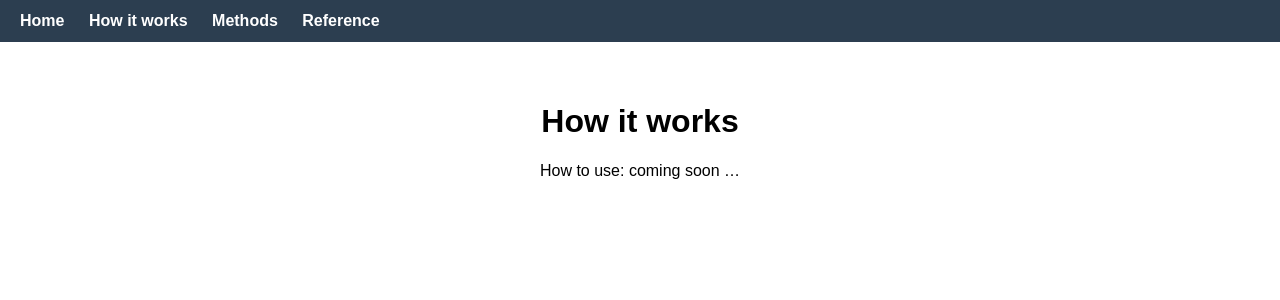
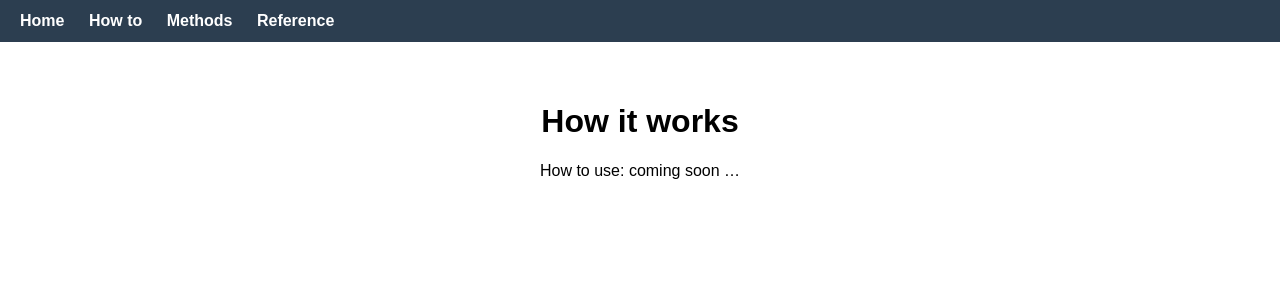
Before and after one commit to JoaoAlirio/geemod, a Jekyll site: the page built from how-it-works.md, in a window 1280 px wide. Shown: the top 300 px of the page. Built offline with Jekyll 4.4.1, drawn with Linux system fonts in a browser that asks for light colours.

Commit message:
Update navigation link from 'How it works' to 'How to'

```diff
--- a/_layouts/default.html
+++ b/_layouts/default.html
@@ -40,7 +40,7 @@
 
 <nav>
   <a href="{{ '/' | relative_url }}">Home</a>
-  <a href="{{ '/how-it-works' | relative_url }}">How it works</a>
+  <a href="{{ '/how-to' | relative_url }}">How to</a>
   <a href="{{ '/methods' | relative_url }}">Methods</a>
   <a href="{{ '/reference' | relative_url }}">Reference</a>
 </nav>
```
